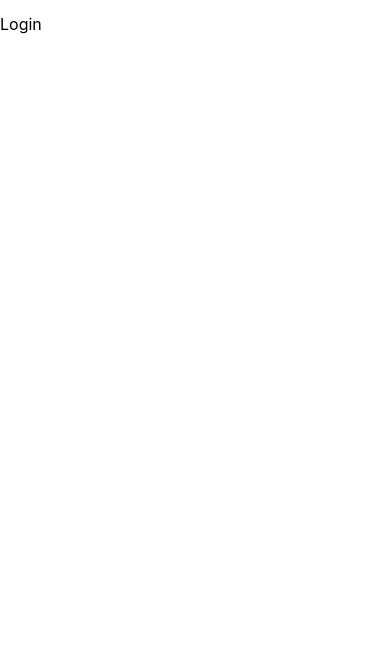
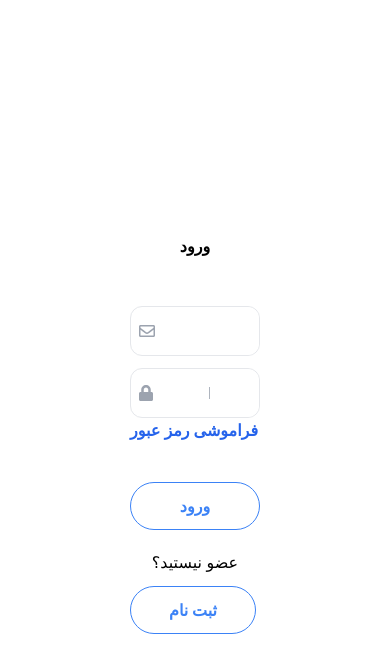
Before and after one commit to kaktoos33/g5-linkedin-front-end, a React (Create React App) app: page /login in a window 390 px wide. Shown: the top 672 px of the page. Built offline with nearby package versions, Linux system fonts and the light colour scheme.

Commit message:
Add login with graphql responsive view

```diff
--- a/src/App.tsx
+++ b/src/App.tsx
@@ -1,36 +1,25 @@
-import React from 'react'
+import React from "react";
 import { Switch, Route } from "react-router-dom";
-import Login from './components/Login';
-import Register from './components/Register';
+import Login from "./components/Login";
+import Register from "./components/Register";
 
+interface AppProps {}
 
-interface AppProps {
-
-}
-
-interface AppState {
-
-
-}
+interface AppState {}
 
 class App extends React.Component<AppProps, AppState> {
-
-
   render() {
     return (
-      <div className="container mt-3">
+      <div dir="rtl" className="container mt-3">
         <Switch>
-
           <Route exact path="/login" component={Login} />
           <Route exact path={["/register"]} component={Register} />
-            {/*<Route exact path="/login" component={Login} />
+          {/*<Route exact path="/login" component={Login} />
             <Route exact path="/register" component={Register} />
             <Route exact path="/profile" component={Profile} /> */}
-
-          </Switch>
-        </div>
-
-     );
+        </Switch>
+      </div>
+    );
   }
 }
 
--- a/src/components/Login.tsx
+++ b/src/components/Login.tsx
@@ -1,13 +1,65 @@
-import React from "react";
+import { gql } from 'apollo-boost';
+import * as React from 'react';
+import { FunctionComponent, useState } from 'react';
+import { useMutation } from 'react-apollo';
+import { AUTH_TOKEN } from './constants';
+import LoginContainer from './LoginContainer';
+import { useHistory } from 'react-router-dom';
 
-interface LoginProps {}
 
-interface LoginState {}
+const LOGIN_MUTATION = gql`
+  mutation LoginMutation(
+    $email: String!
+    $password: String!
+  ) {
+    login(email: $email, password: $password) {
+      token
+    }
+  }
+`;
 
-class Login extends React.Component<LoginProps, LoginState> {
-  render() {
-    return <div>Login</div>;
-  }
+interface LoginProps {
+
+}
+
+const Login: FunctionComponent<LoginProps> = () => {
+
+    const history = useHistory();
+
+    const [formState, setFormState] = useState({
+        login: true,
+        email: '',
+        password: '',
+        username: ''
+      });
+
+      const onChange = ()=>{
+
+      }
+
+    const onSubmit = ()=>{
+        login();
+    }
+    const [login] = useMutation(LOGIN_MUTATION, {
+        variables: {
+          email: formState.email,
+          password: formState.password
+        },
+        onCompleted: ({ login }) => {
+          localStorage.setItem(AUTH_TOKEN, login.token);
+          history.push('/');
+        },
+        onError: (error)=>{
+            console.log(error.message);
+
+        }
+
+      });
+    return (
+        <div>
+                <LoginContainer formState={formState} setFormState={setFormState} onSubmit={onSubmit}/>
+        </div>
+     );
 }
 
 export default Login;
--- /dev/null
+++ b/src/components/LoginContainer.tsx
@@ -0,0 +1,98 @@
+import "@fortawesome/fontawesome-free/css/all.min.css";
+import { faEnvelope } from "@fortawesome/free-regular-svg-icons";
+import { faLock } from "@fortawesome/free-solid-svg-icons";
+import { FontAwesomeIcon } from "@fortawesome/react-fontawesome";
+import * as React from "react";
+import { FunctionComponent } from "react";
+import { Link } from "react-router-dom";
+
+type loginType = {
+  login: boolean;
+  email: string;
+  password: string;
+  username: string;
+};
+
+interface LoginContainerProps {
+  // setUsername:(username:string)=>void,
+  // setPassword:(password:string)=>void,
+  formState: loginType;
+  setFormState: (loginState: loginType) => void;
+  onSubmit: () => void;
+}
+
+const LoginContainer: FunctionComponent<LoginContainerProps> = (props) => {
+  const { formState, setFormState, onSubmit } = props;
+  return (
+    <div className="container flex flex-col items-center justify-center min-h-screen mx-auto flex-column p2">
+      <h1 className="flex flex-row items-center content-center justify-center w-1/3 px-2 py-1 pb-12 font-semibold rounded text-black-600">
+        ورود
+      </h1>
+
+      <div className="flex items-center w-1/3 mb-3 border border-solid rounded-xl border-grey-600">
+        <input
+          type="text"
+          className="items-center w-full h-12 px-12 bg-white rounded-xl focus:outline-none hover:cursor-pointer"
+          placeholder={"Username"}
+          onChange={(event) => {
+            setFormState({
+              ...formState,
+              username: event.target.value,
+            });
+          }}
+        />
+        <i className="mx-2 text-gray-400">
+          <FontAwesomeIcon icon={faEnvelope}></FontAwesomeIcon>
+        </i>
+      </div>
+
+      <div className="flex items-center w-1/3 pb-0 border border-solid rounded-xl border-grey-600">
+        <input
+          type="password"
+          className="w-full h-12 px-12 bg-white rounded-xl focus:outline-none hover:cursor-pointer"
+          placeholder={"Password"}
+          onChange={(event) => {
+            setFormState({
+              ...formState,
+              password: event.target.value,
+            });
+          }}
+        />
+        <i className="mx-2 text-gray-400 top-3 left-4">
+          <FontAwesomeIcon icon={faLock}></FontAwesomeIcon>
+        </i>
+      </div>
+      <div className="flex flex-col items-end w-1/3 pb-10">
+        <Link to="/">
+          <p className="w-full font-semibold text-blue-600 uppercase rounded ">
+            فراموشی رمز عبور
+          </p>
+        </Link>
+      </div>
+      <div className="flex items-center w-1/3 pb-0 ">
+        <button
+          className="w-full h-12 font-bold text-blue-500 uppercase transition-all duration-150 ease-linear bg-transparent border border-blue-500 border-solid rounded-full outline-none w-fullh-12 hover:bg-blue-500 hover:text-white active:bg-blue-600 focus:outline-none"
+          type="submit"
+          onClick={onSubmit}
+        >
+          ورود
+        </button>
+      </div>
+      <label className="flex items-center w-1/3 pb-0">
+        <p className="flex flex-row justify-center w-full pt-5 pb-3">
+          عضو نیستید؟
+        </p>
+      </label>
+      <div className="flex items-center w-1/3 pb-0">
+        <button
+          className="w-full h-12 mb-1 mr-1 font-bold text-blue-500 uppercase transition-all duration-150 ease-linear bg-transparent border border-blue-500 border-solid rounded-full outline-none hover:bg-blue-500 hover:text-white active:bg-blue-600 focus:outline-none"
+          type="submit"
+        >
+          ثبت نام
+        </button>
+      </div>
+    </div>
+  );
+};
+
+export default LoginContainer;
--- /dev/null
+++ b/src/components/constants.ts
@@ -0,0 +1 @@
+export const AUTH_TOKEN = "auth-token";
```
